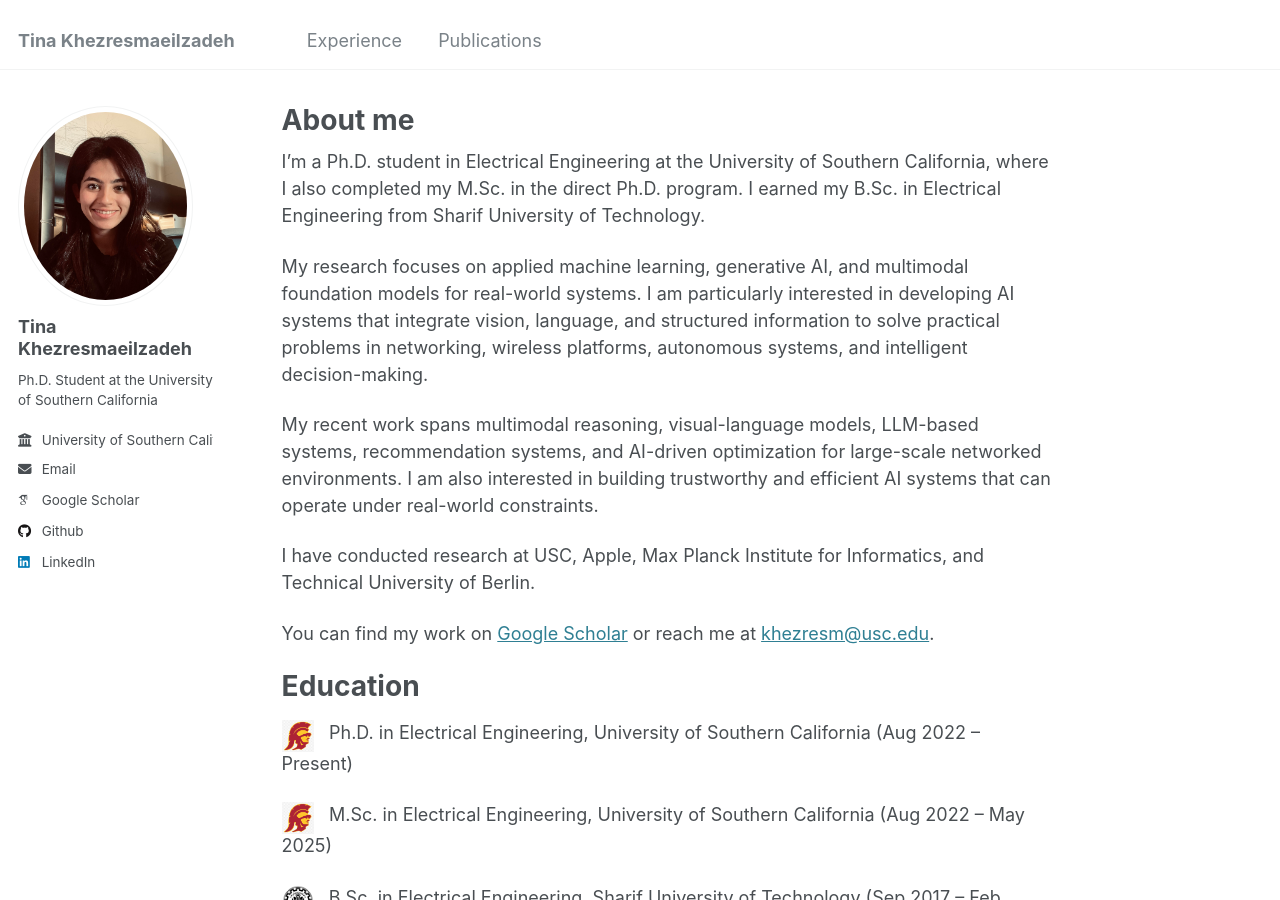
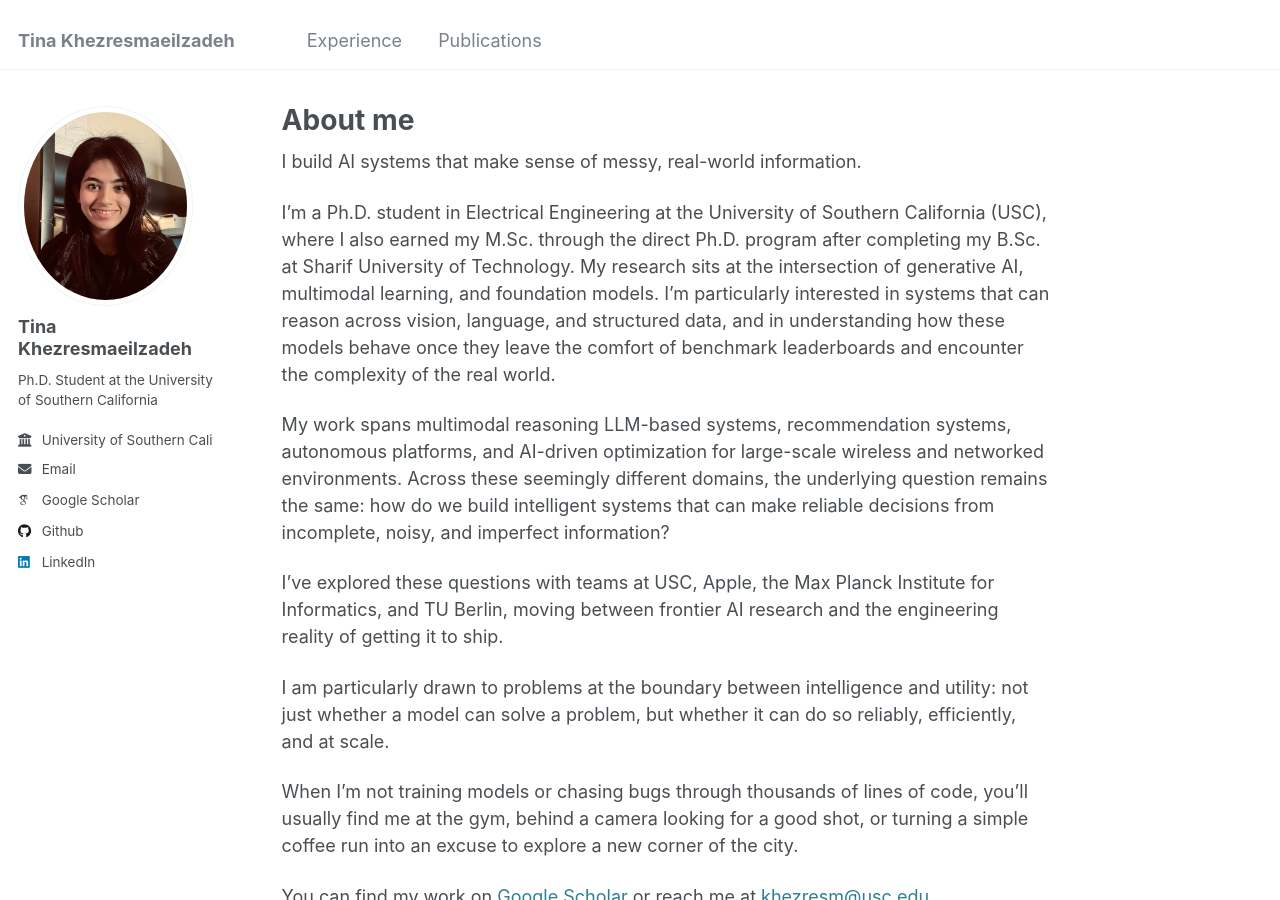
Before and after one commit to tinakhezresmaeilzadeh/tinakhezresmaeilzadeh.github.io, a Jekyll site: the page built from _pages/about.md, in a window 1280 px wide and 900 px high. Built offline with Jekyll 4.4.1, drawn with Linux system fonts in a browser that asks for light colours; some web fonts are replaced.

Commit message:
Update about.md

```diff
--- a/_pages/about.md
+++ b/_pages/about.md
@@ -7,13 +7,17 @@ redirect_from:
   - /about.html
 ---
 
-I'm a Ph.D. student in Electrical Engineering at the University of Southern California, where I also completed my M.Sc. in the direct Ph.D. program. I earned my B.Sc. in Electrical Engineering from Sharif University of Technology.
+I build AI systems that make sense of messy, real-world information.
 
-My research focuses on applied machine learning, generative AI, and multimodal foundation models for real-world systems. I am particularly interested in developing AI systems that integrate vision, language, and structured information to solve practical problems in networking, wireless platforms, autonomous systems, and intelligent decision-making.
+I'm a Ph.D. student in Electrical Engineering at the University of Southern California (USC), where I also earned my M.Sc. through the direct Ph.D. program after completing my B.Sc. at Sharif University of Technology. My research sits at the intersection of generative AI, multimodal learning, and foundation models. I'm particularly interested in systems that can reason across vision, language, and structured data, and in understanding how these models behave once they leave the comfort of benchmark leaderboards and encounter the complexity of the real world.
 
-My recent work spans multimodal reasoning, visual-language models, LLM-based systems, recommendation systems, and AI-driven optimization for large-scale networked environments. I am also interested in building trustworthy and efficient AI systems that can operate under real-world constraints.
+My work spans multimodal reasoning LLM-based systems, recommendation systems, autonomous platforms, and AI-driven optimization for large-scale wireless and networked environments. Across these seemingly different domains, the underlying question remains the same: how do we build intelligent systems that can make reliable decisions from incomplete, noisy, and imperfect information?
 
-I have conducted research at USC, Apple, Max Planck Institute for Informatics, and Technical University of Berlin.
+I've explored these questions with teams at USC, Apple, the Max Planck Institute for Informatics, and TU Berlin, moving between frontier AI research and the engineering reality of getting it to ship.
+
+I am particularly drawn to problems at the boundary between intelligence and utility: not just whether a model can solve a problem, but whether it can do so reliably, efficiently, and at scale.
+
+When I'm not training models or chasing bugs through thousands of lines of code, you'll usually find me at the gym, behind a camera looking for a good shot, or turning a simple coffee run into an excuse to explore a new corner of the city.
 
 You can find my work on [Google Scholar](https://scholar.google.com/citations?user=8EhzPssAAAAJ&hl=en) or reach me at [khezresm@usc.edu](mailto:khezresm@usc.edu).
 
```
